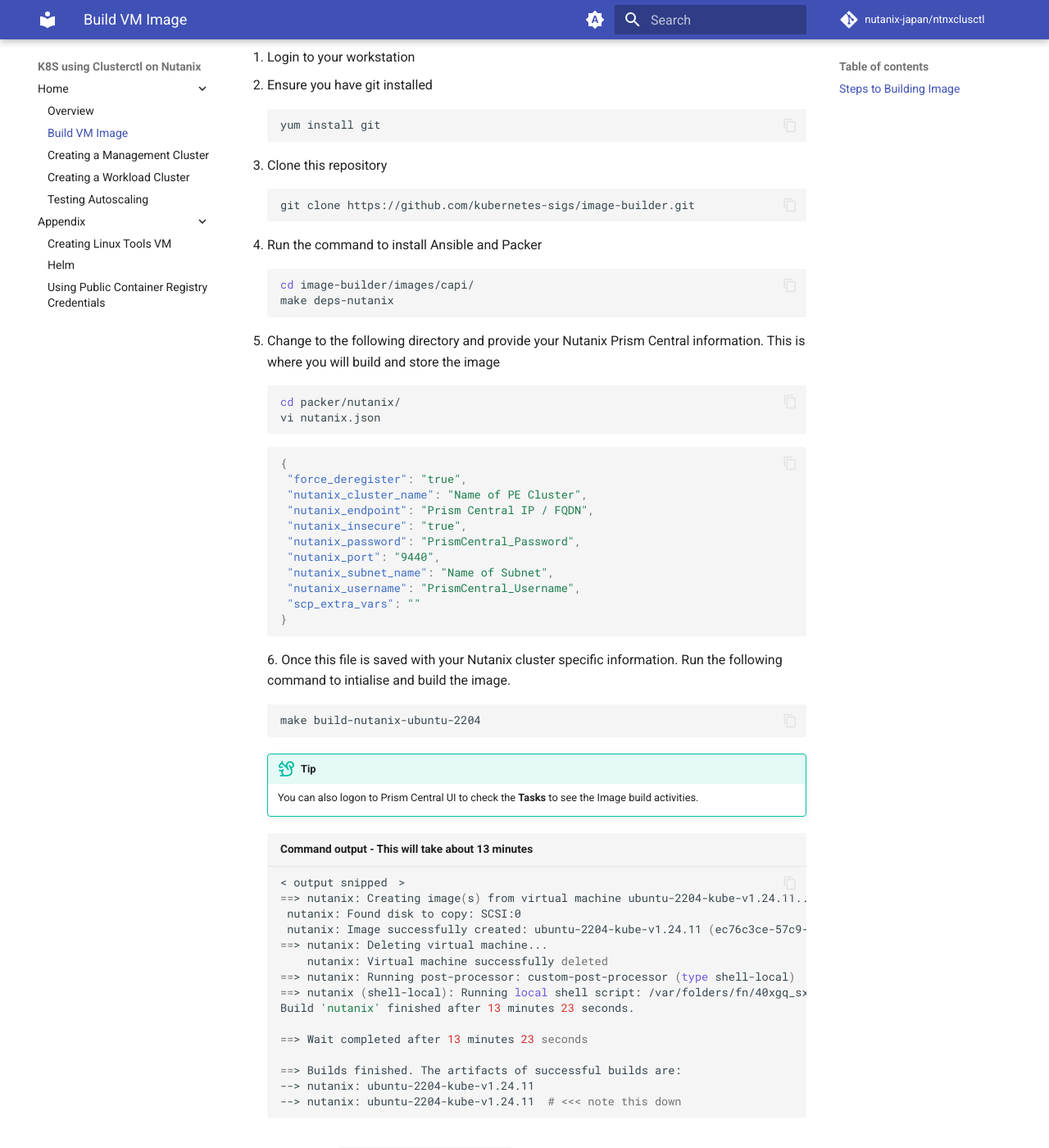
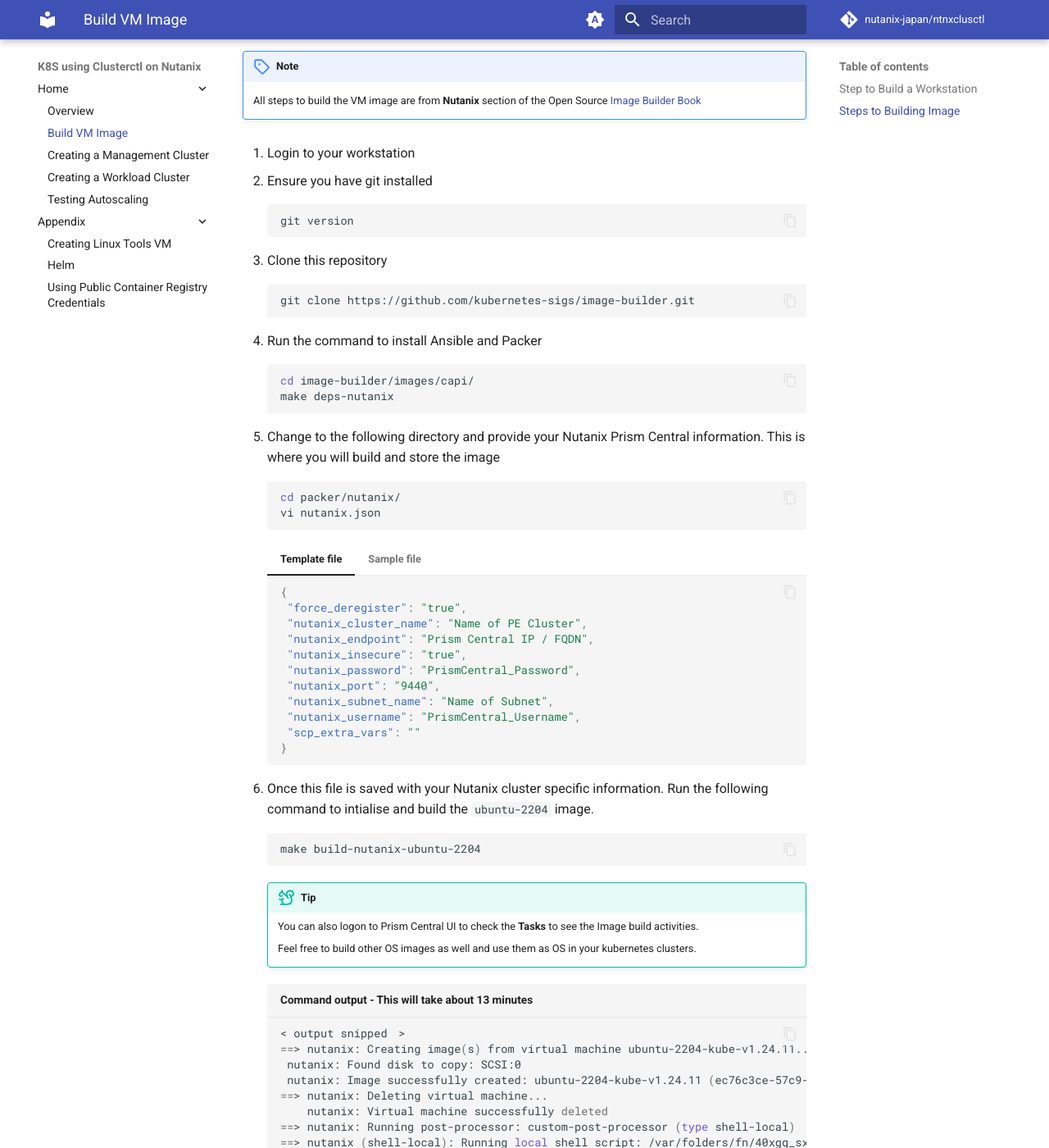
Before and after one commit to nutanix-japan/ntnxclusctl, an MkDocs documentation site: the page built from docs/build_image.md, in a window 1280 px wide and 1400 px high, scrolled down 862 px. Shown: the whole window at 82% size. Built offline with MkDocs 1.6.1 and Material for MkDocs 9.7.7, drawn with Linux system fonts in a browser that asks for light colours; comment, search, counter and statistics services are not loaded; some of the changed text lies outside the part shown.

Commit message:
Tue Apr 18 14:10:42 JST 2023

````diff
--- a/docs/build_image.md
+++ b/docs/build_image.md
@@ -22,6 +22,9 @@
 - CSI drivers
 - Containerd binaries
 
+## Step to Build a Workstation
+
+Follow the steps [here](appendix/linux_tools_vm.md) to build a workstation
 ## Steps to Building Image
 
 !!!note
@@ -29,52 +32,72 @@
 
 1. Login to your workstation
 
-2. Ensure you have git installed
+1. Ensure you have git installed
 
     ```bash
-    yum install git
+    git version
     ```
 
-3. Clone this repository
+2. Clone this repository
 
     ```bash
     git clone https://github.com/kubernetes-sigs/image-builder.git
     ```
 
-4. Run the command to install Ansible and Packer
+3. Run the command to install Ansible and Packer
 
     ```bash
     cd image-builder/images/capi/
     make deps-nutanix
     ```
 
-5. Change to the following directory and provide your Nutanix Prism Central information. This is where you will build and store the image
+4. Change to the following directory and provide your Nutanix Prism Central information. This is where you will build and store the image
 
     ```bash
     cd packer/nutanix/
     vi nutanix.json
     ```
 
-    ```json
-    {
-     "force_deregister": "true",
-     "nutanix_cluster_name": "Name of PE Cluster",
-     "nutanix_endpoint": "Prism Central IP / FQDN",
-     "nutanix_insecure": "true",
-     "nutanix_password": "PrismCentral_Password",
-     "nutanix_port": "9440",
-     "nutanix_subnet_name": "Name of Subnet",
-     "nutanix_username": "PrismCentral_Username",
-     "scp_extra_vars": ""
-    }
-    ```
-6. Once this file is saved with your Nutanix cluster specific information. Run the following command to intialise and build the image.
+    === "Template file"
+
+        ```json
+        {
+         "force_deregister": "true",
+         "nutanix_cluster_name": "Name of PE Cluster",
+         "nutanix_endpoint": "Prism Central IP / FQDN",
+         "nutanix_insecure": "true",
+         "nutanix_password": "PrismCentral_Password",
+         "nutanix_port": "9440",
+         "nutanix_subnet_name": "Name of Subnet",
+         "nutanix_username": "PrismCentral_Username",
+         "scp_extra_vars": ""
+        }
+        ```
+    === "Sample file"
+
+        ```json
+        {
+         "force_deregister": "true",
+         "nutanix_cluster_name": "pe.example.com",
+         "nutanix_endpoint": "pc.example.com",
+         "nutanix_insecure": "true",
+         "nutanix_password": "XXXXXX",
+         "nutanix_port": "9440",
+         "nutanix_subnet_name": "MY-PE-SUBNET-VLAN-0",
+         "nutanix_username": "admin",
+         "scp_extra_vars": ""
+        }
+        ```
+
+5. Once this file is saved with your Nutanix cluster specific information. Run the following command to intialise and build the ``ubuntu-2204`` image.
 
     ```bash
     make build-nutanix-ubuntu-2204
     ```
     !!!tip
            You can also logon to Prism Central UI to check the **Tasks** to see the Image build activities.
+
+           Feel free to build other OS images as well and use them as OS in your kubernetes clusters.
 
     ```bash title="Command output - This will take about 13 minutes"
     < output snipped　>
````
Also changed, not shown: docs/create_management_cluster.md (+7 -0 lines), docs/create_workload_cluster.md (+8 -0 lines).
